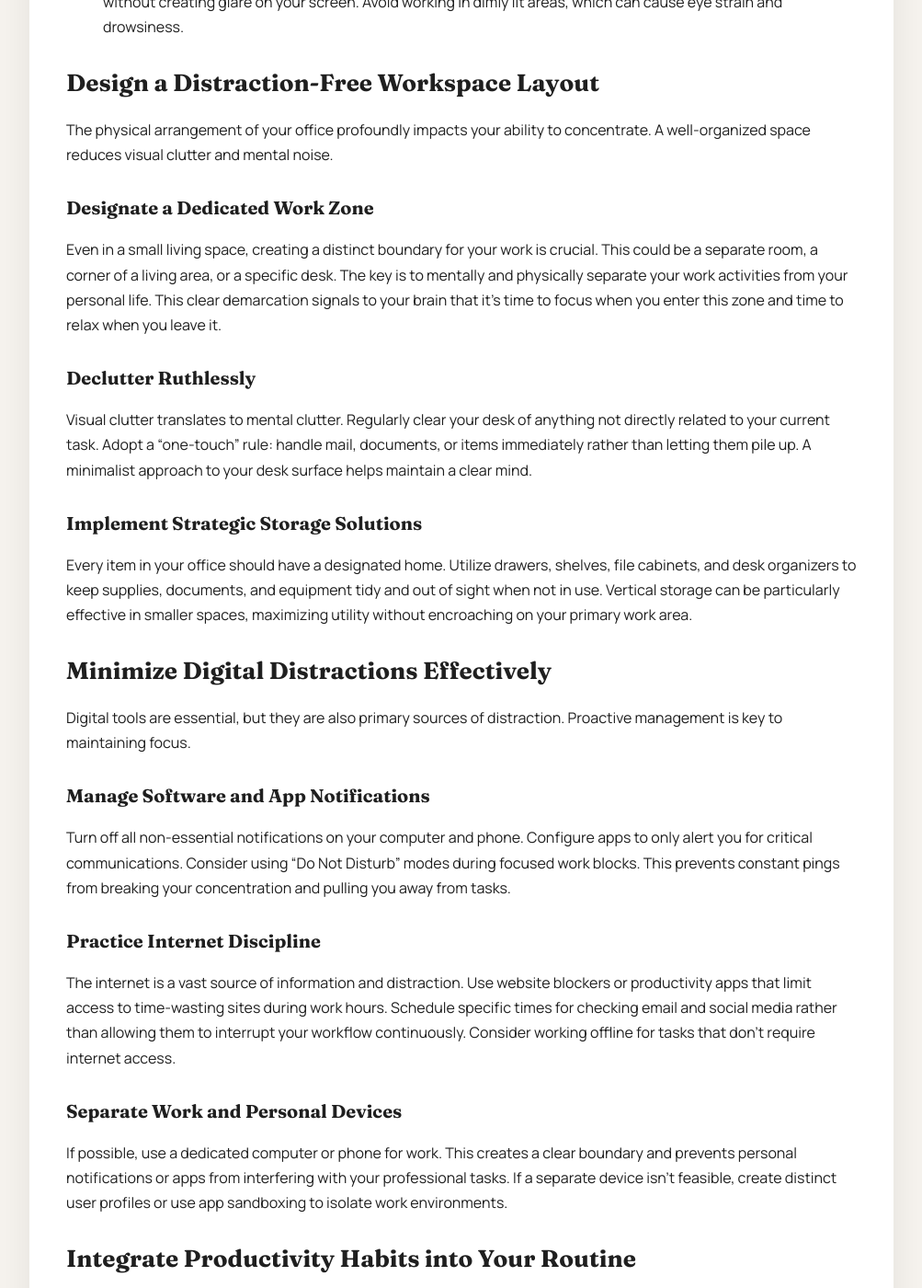
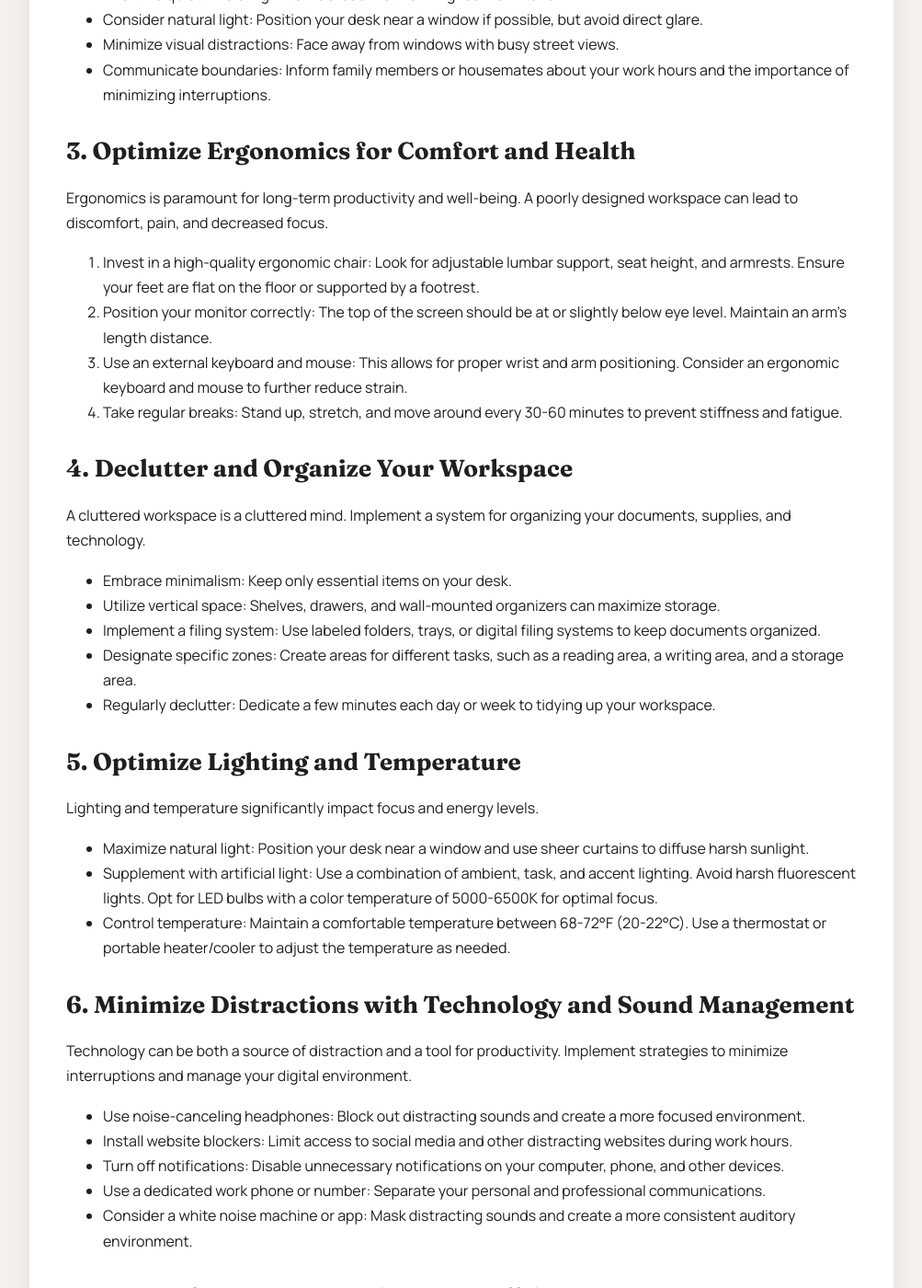
Before and after one commit to ironaclaw/ironaclaw.github.io, a Jekyll site: the page built from _posts/2026-02-22-how-to-set-up-a-home-office-and-productivity-that-actually-boosts-focus.md, in a window 1280 px wide and 1400 px high, scrolled down 1065 px. Shown: the whole window at 92% size, without its empty margins (138-1141 px from the left). Built offline with Jekyll 4.4.1, drawn with Linux system fonts in a browser that asks for light colours; some of the changed text lies outside the part shown.

Commit message:
Add 2026-02-22-how-to-set-up-a-home-office-and-productivity-that-actually-boosts-focus.md

```diff
--- a/_posts/2026-02-22-how-to-set-up-a-home-office-and-productivity-that-actually-boosts-focus.md
+++ b/_posts/2026-02-22-how-to-set-up-a-home-office-and-productivity-that-actually-boosts-focus.md
@@ -6,85 +6,87 @@ date: '2026-02-22'
 description: ''
 tags: []
 keywords: []
-model_used: gemini-2.5-flash
+model_used: gemini-2.0-flash-001
 ---
 
-# How to Set Up a Home Office That Actually Boosts Focus
+# How to Set Up a Home Office for Maximum Focus and Productivity
 
-The shift to remote work has transformed how we approach productivity. While the convenience of a home office is undeniable, it often comes with a unique set of distractions. From household chores to digital notifications, maintaining focus can be a constant battle. This guide provides a clear, actionable framework for setting up a home office environment designed to minimize interruptions and maximize deep work, ensuring your space actively supports your productivity goals.
+Setting up a home office that genuinely enhances focus and productivity requires more than just a desk and a chair. It demands a deliberate approach to design, organization, and technology. This article provides a step-by-step guide to creating a workspace that minimizes distractions and maximizes your output.
 
-## Optimize Your Workspace Ergonomics for Sustained Comfort
+## 1. Define Your Needs and Workflow
 
-Physical discomfort is a significant distraction. An ergonomic setup reduces strain, allowing you to concentrate on tasks rather than aches.
+Before you start buying furniture or organizing cables, understand your specific needs. What type of work do you do? What tools do you use most often? How much space do you require? Answering these questions will guide your design choices.
 
-1.  Invest in an Ergonomic Chair: A high-quality ergonomic chair with adjustable height, lumbar support, armrests, and tilt functions is non-negotiable. Proper posture prevents back pain and fatigue, allowing for longer periods of focused work. Your feet should be flat on the floor or on a footrest, and your knees should be at a 90-degree angle.
-2.  Adjust Desk Height and Monitor Placement: Your desk should allow your forearms to be parallel to the floor when typing. If using a standing desk, alternate between sitting and standing throughout the day. Position your monitor so the top third of the screen is at eye level, approximately an arm's length away. This prevents neck strain and eye fatigue.
-3.  Prioritize Lighting: Natural light is ideal. Position your desk near a window to leverage daylight, which can boost mood and energy. Supplement with task lighting, such as an adjustable desk lamp, to illuminate your workspace without creating glare on your screen. Avoid working in dimly lit areas, which can cause eye strain and drowsiness.
+*   Consider your work style: Are you a visual thinker who needs a whiteboard? Do you require absolute silence, or can you work with ambient noise?
+*   List essential equipment: Computer, monitor, printer, phone, etc. Account for power outlets and cable management.
+*   Analyze your workflow: Identify bottlenecks and areas where your current setup hinders productivity.
 
-## Design a Distraction-Free Workspace Layout
+## 2. Choose the Right Location
 
-The physical arrangement of your office profoundly impacts your ability to concentrate. A well-organized space reduces visual clutter and mental noise.
+The location of your home office is crucial for minimizing distractions. Ideally, it should be a dedicated room, but if space is limited, consider a quiet corner of a less-used room.
 
-### Designate a Dedicated Work Zone
+*   Prioritize quiet: Avoid high-traffic areas like the living room or kitchen.
+*   Consider natural light: Position your desk near a window if possible, but avoid direct glare.
+*   Minimize visual distractions: Face away from windows with busy street views.
+*   Communicate boundaries: Inform family members or housemates about your work hours and the importance of minimizing interruptions.
 
-Even in a small living space, creating a distinct boundary for your work is crucial. This could be a separate room, a corner of a living area, or a specific desk. The key is to mentally and physically separate your work activities from your personal life. This clear demarcation signals to your brain that it's time to focus when you enter this zone and time to relax when you leave it.
+## 3. Optimize Ergonomics for Comfort and Health
 
-### Declutter Ruthlessly
+Ergonomics is paramount for long-term productivity and well-being. A poorly designed workspace can lead to discomfort, pain, and decreased focus.
 
-Visual clutter translates to mental clutter. Regularly clear your desk of anything not directly related to your current task. Adopt a "one-touch" rule: handle mail, documents, or items immediately rather than letting them pile up. A minimalist approach to your desk surface helps maintain a clear mind.
+1.  Invest in a high-quality ergonomic chair: Look for adjustable lumbar support, seat height, and armrests. Ensure your feet are flat on the floor or supported by a footrest.
+2.  Position your monitor correctly: The top of the screen should be at or slightly below eye level. Maintain an arm's length distance.
+3.  Use an external keyboard and mouse: This allows for proper wrist and arm positioning. Consider an ergonomic keyboard and mouse to further reduce strain.
+4.  Take regular breaks: Stand up, stretch, and move around every 30-60 minutes to prevent stiffness and fatigue.
 
-### Implement Strategic Storage Solutions
+## 4. Declutter and Organize Your Workspace
 
-Every item in your office should have a designated home. Utilize drawers, shelves, file cabinets, and desk organizers to keep supplies, documents, and equipment tidy and out of sight when not in use. Vertical storage can be particularly effective in smaller spaces, maximizing utility without encroaching on your primary work area.
+A cluttered workspace is a cluttered mind. Implement a system for organizing your documents, supplies, and technology.
 
-## Minimize Digital Distractions Effectively
+*   Embrace minimalism: Keep only essential items on your desk.
+*   Utilize vertical space: Shelves, drawers, and wall-mounted organizers can maximize storage.
+*   Implement a filing system: Use labeled folders, trays, or digital filing systems to keep documents organized.
+*   Designate specific zones: Create areas for different tasks, such as a reading area, a writing area, and a storage area.
+*   Regularly declutter: Dedicate a few minutes each day or week to tidying up your workspace.
 
-Digital tools are essential, but they are also primary sources of distraction. Proactive management is key to maintaining focus.
+## 5. Optimize Lighting and Temperature
 
-### Manage Software and App Notifications
+Lighting and temperature significantly impact focus and energy levels.
 
-Turn off all non-essential notifications on your computer and phone. Configure apps to only alert you for critical communications. Consider using "Do Not Disturb" modes during focused work blocks. This prevents constant pings from breaking your concentration and pulling you away from tasks.
+*   Maximize natural light: Position your desk near a window and use sheer curtains to diffuse harsh sunlight.
+*   Supplement with artificial light: Use a combination of ambient, task, and accent lighting. Avoid harsh fluorescent lights. Opt for LED bulbs with a color temperature of 5000-6500K for optimal focus.
+*   Control temperature: Maintain a comfortable temperature between 68-72°F (20-22°C). Use a thermostat or portable heater/cooler to adjust the temperature as needed.
 
-### Practice Internet Discipline
+## 6. Minimize Distractions with Technology and Sound Management
 
-The internet is a vast source of information and distraction. Use website blockers or productivity apps that limit access to time-wasting sites during work hours. Schedule specific times for checking email and social media rather than allowing them to interrupt your workflow continuously. Consider working offline for tasks that don't require internet access.
+Technology can be both a source of distraction and a tool for productivity. Implement strategies to minimize interruptions and manage your digital environment.
 
-### Separate Work and Personal Devices
+*   Use noise-canceling headphones: Block out distracting sounds and create a more focused environment.
+*   Install website blockers: Limit access to social media and other distracting websites during work hours.
+*   Turn off notifications: Disable unnecessary notifications on your computer, phone, and other devices.
+*   Use a dedicated work phone or number: Separate your personal and professional communications.
+*   Consider a white noise machine or app: Mask distracting sounds and create a more consistent auditory environment.
 
-If possible, use a dedicated computer or phone for work. This creates a clear boundary and prevents personal notifications or apps from interfering with your professional tasks. If a separate device isn't feasible, create distinct user profiles or use app sandboxing to isolate work environments.
+## 7. Personalize Your Space (Strategically)
 
-## Integrate Productivity Habits into Your Routine
+While minimizing clutter is essential, personalizing your space can boost morale and creativity.
 
-Your physical space supports your habits. Establishing routines within your optimized office can significantly enhance focus.
+*   Add plants: Plants can improve air quality and create a more calming environment.
+*   Display artwork or photos: Choose images that inspire you or evoke positive emotions.
+*   Incorporate calming colors: Paint your walls in soothing colors like blue, green, or gray.
+*   Use aromatherapy: Diffuse essential oils like lavender or peppermint to enhance focus and reduce stress.
+*   Keep it functional: Avoid adding purely decorative items that clutter your space.
 
-### Establish a Consistent Routine
+## 8. Establish a Routine and Stick to It
 
-Start and end your workday at regular times. This helps train your brain to switch into "work mode" and "off mode." Begin each day by planning your top three priorities. Having a clear agenda reduces decision fatigue and provides a roadmap for focused effort.
+A consistent routine is crucial for maintaining focus and productivity in a home office environment.
 
-### Incorporate Regular Breaks
-
-Working continuously without breaks leads to mental fatigue and diminished focus. Implement techniques like the Pomodoro Technique (25 minutes of work, 5 minutes of break) or schedule longer breaks for stretching, walking, or stepping away from your desk. These short resets help refresh your mind and improve sustained concentration.
-
-### Utilize Task Management Tools
-
-Whether digital (e.g., Trello, Asana) or physical (e.g., a planner, whiteboard), a reliable system for tracking tasks and deadlines is crucial. Visually seeing your progress and upcoming items helps prioritize and reduces the mental load of remembering everything, freeing up cognitive resources for focused work.
-
-## Personalize Your Space for Peak Performance
-
-While minimalism is key, strategic personalization can enhance comfort and motivation without adding clutter.
-
-### Curate Your Sound Environment
-
-Silence isn't always optimal for everyone. Experiment with noise-canceling headphones to block out external distractions. Alternatively, use ambient sound generators or focus-oriented music (e.g., classical, instrumental, lo-fi beats) to create a conducive auditory environment that promotes concentration without being distracting.
-
-### Leverage Scent and Air Quality
-
-Subtle elements can influence your mood and focus. Consider an essential oil diffuser with scents like peppermint (for alertness) or lemon (for mood enhancement). Introduce plants, which can improve air quality and add a touch of nature, contributing to a calmer, more focused atmosphere. Ensure good ventilation to keep the air fresh.
-
-### Add Motivational Elements Thoughtfully
-
-A few carefully chosen items can provide inspiration. This could be a framed quote, a small piece of art, or a vision board that aligns with your goals. The key is to keep these elements minimal and meaningful, avoiding anything that adds visual noise or becomes another distraction.
+*   Set clear work hours: Establish a schedule and stick to it as much as possible.
+*   Start and end your workday with a ritual: This helps signal to your brain that it's time to work or relax.
+*   Take regular breaks: Step away from your desk and do something that you enjoy.
+*   Prioritize tasks: Identify your most important tasks and focus on completing them first.
+*   Review and adjust: Regularly evaluate your routine and make adjustments as needed.
 
 ## Conclusion
 
-Setting up a home office that genuinely boosts focus is an ongoing process of optimization, not a one-time task. By systematically addressing ergonomics, workspace layout, digital distractions, productivity habits, and thoughtful personalization, you create an environment that actively supports deep work. Investing time in these strategies transforms your home office from a mere workspace into a powerful engine for sustained productivity and concentration, enabling you to achieve more with less effort.
+Creating a productive home office is an ongoing process. By carefully considering your needs, optimizing your environment, and establishing a consistent routine, you can transform your workspace into a haven of focus and efficiency. Remember to regularly evaluate your setup and make adjustments as needed to ensure it continues to support your goals.
```
